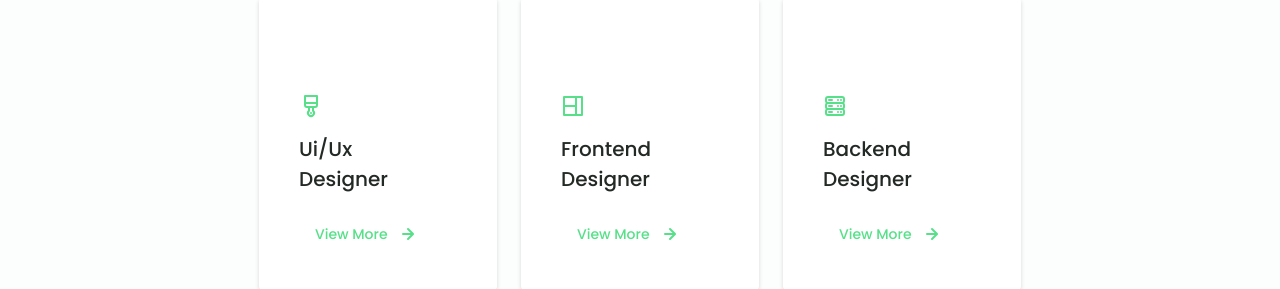
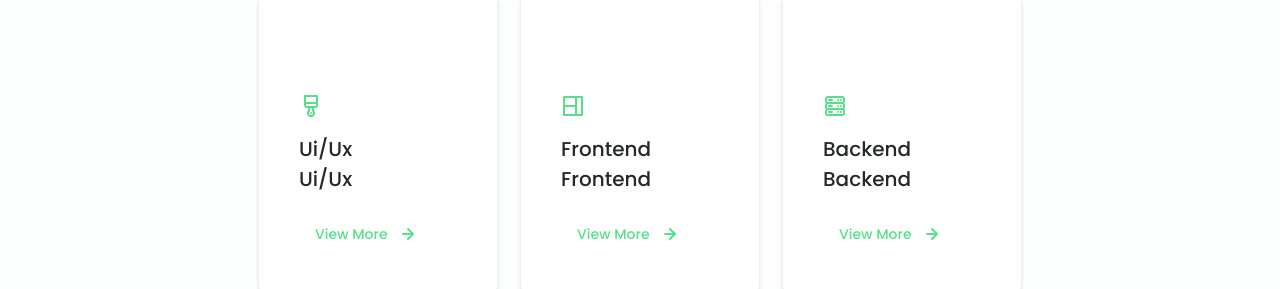
Before and after one commit to hmanzoni/hugoindevworld, a React (Create React App) app: page / in a window 1280 px wide. Shown: the part 2902-3191 px from the top of the page. Built offline with nearby package versions, Linux system fonts and the light colour scheme.

Commit message:
add click handler for close

```diff
--- a/src/components/Services.js
+++ b/src/components/Services.js
@@ -1,4 +1,4 @@
-import React from 'react';
+import React, {useState} from 'react';
 import { UilCheckCircle, UilBrushAlt, UilWebGrid, UilServer, UilArrowRight, UilTimes } from '@iconscout/react-unicons'
 
 const ServicesList = ({ text }) => (
@@ -8,7 +8,7 @@ const ServicesList = ({ text }) => (
   </li>
 );
 
-const ServicesContent = ({ cardInfo }) => {
+const ServicesContent = ({ cardInfo, clickerFn }) => {
   return (
     <div className="services__content">
       <div>
@@ -19,20 +19,20 @@ const ServicesContent = ({ cardInfo }) => {
           {cardInfo.subtitle}
         </h3>
       </div>
-      <span className="button button--flex button--small button--link services__button">
+      <span className="button button--flex button--small button--link services__button" onClick={() => clickerFn(cardInfo.code)}>
         View More
         <UilArrowRight className="button__icon" />
       </span>
-      <div className="services__modal">
+      <div className={`services__modal ${cardInfo.isOpen && 'active-modal'}`} onClick={(e) => e.target.className === 'services__modal active-modal' && clickerFn(cardInfo.code)}>
         <div className="services__modal-content">
           <h4 className="services__modal-title">
             {cardInfo.title}
             <br />
             {cardInfo.subtitle}
           </h4>
-          <UilTimes className="services__modal-close" />
+          <UilTimes className="services__modal-close" onClick={() => clickerFn(cardInfo.code)} />
           <ul className="services__modal-services grid">
-            {cardInfo.texts.map((text, index) => (
+            {cardInfo.textsList.map((text, index) => (
               <ServicesList key={index} text={text} />
             ))}
           </ul>
@@ -43,12 +43,15 @@ const ServicesContent = ({ cardInfo }) => {
 };
 
 const Services = () => {
-  const servicesContent = [
+  const [servicesContent, setServicesContent] = useState([])
+  const services = [
     {
       title: 'Ui/Ux',
       icon: <UilBrushAlt className="services__icon" />,
-      subtitle: 'Designer',
-      texts: [
+      subtitle: 'Ui/Ux',
+      code: 'UX',
+      isOpen: false,
+      textsList: [
         'I develop the user interface.',
         'Web page development.',
         'I create ux element interaction.',
@@ -58,8 +61,10 @@ const Services = () => {
     {
       title: 'Frontend',
       icon: <UilWebGrid className="services__icon" />,
-      subtitle: 'Designer',
-      texts: [
+      subtitle: 'Frontend',
+      code: 'FE',
+      isOpen: false,
+      textsList: [
         'I develop the user interface.',
         'Web page development.',
         'I create ux element interaction.',
@@ -69,8 +74,10 @@ const Services = () => {
     {
       title: 'Backend',
       icon: <UilServer className="services__icon" />,
-      subtitle: 'Designer',
-      texts: [
+      subtitle: 'Backend',
+      code: 'BE',
+      isOpen: false,
+      textsList: [
         'I develop the user interface.',
         'Web page development.',
         'I create ux element interaction.',
@@ -78,13 +85,29 @@ const Services = () => {
       ],
     },
   ];
+
+  if (!servicesContent.length) {
+    setServicesContent(services);
+  }
+
+  const handlerOpenClose = (servCode) => {
+    const index = servicesContent.findIndex(skill => skill.code === servCode);
+    const changeState = !servicesContent[index].isOpen;
+    setServicesContent([
+         ...servicesContent.slice(0, index),
+        { ...servicesContent[index], isOpen: changeState },
+         ...servicesContent.slice(index + 1)
+      ]
+    );
+  }
+
   return (
     <section className="services section">
       <h2 className="section__title">Services</h2>
       <span className="section__subtitle">What i offer</span>
       <div className="services__container container grid">
         {servicesContent.map((serviceContent, index) => (
-          <ServicesContent key={index} cardInfo={serviceContent} />
+          <ServicesContent key={index} cardInfo={serviceContent} clickerFn={handlerOpenClose} />
         ))}
       </div>
     </section>
```
